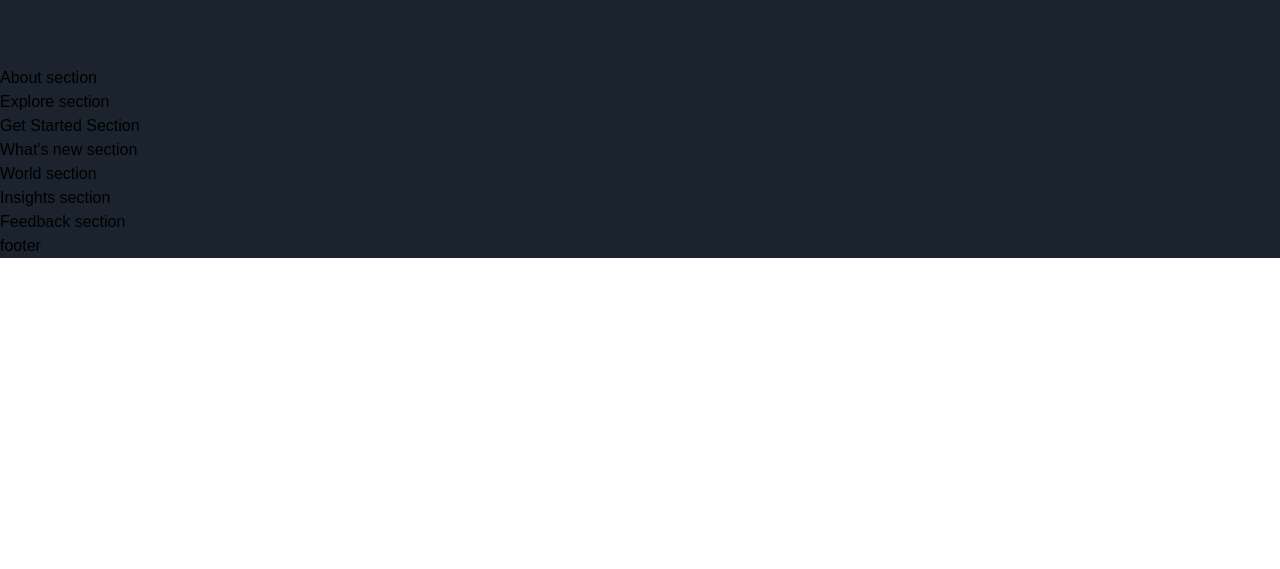
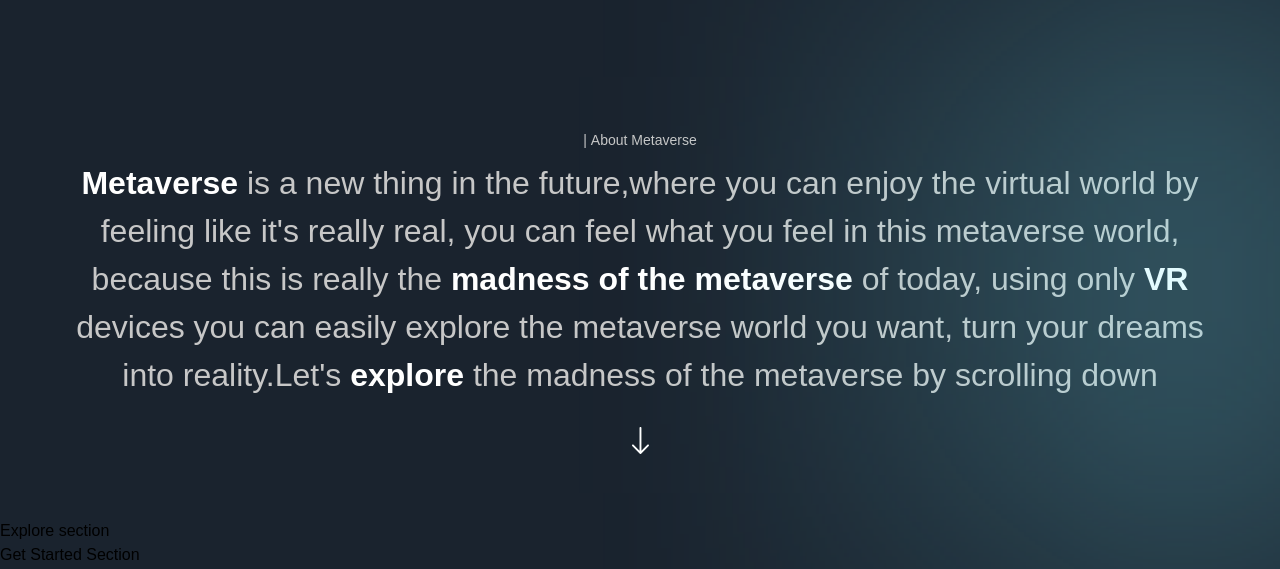
Before and after one commit to SHABIN-K/React-Project-metaverse, a Next.js app: page / in a window 1280 px wide. Shown: the part 1038-1607 px from the top of the page. Before the commit the page ends 1296 px from the top, so only its background shows below. Built offline with nearby package versions, Linux system fonts and the light colour scheme; a web font is replaced by a local one.

Commit message:
complete about section and edit the Customtext.jsx

```diff
--- a/components/CustomTexts.jsx
+++ b/components/CustomTexts.jsx
@@ -1,9 +1,22 @@
 'use client';
 
-export const TypingText = () => (
-  <p>Typing Text</p>
+import { motion } from 'framer-motion';
+import { textContainer, textVariant2 } from '../utils/motion'
+
+export const TypingText = ({ title, textStyles }) => (
+  <motion.p
+    variants={textContainer}
+    className={`font-normal text-[14px] text-secondary-white ${textStyles}`}>
+     {Array.from(title).map((Letter, index) =>(
+      <motion.span
+        variants={textVariant2}
+        key={index}>
+          {Letter === ' ' ? '\u00A0' : Letter}
+      </motion.span>
+     ))}
+  </motion.p>
 );
 
-export const TitleText = () => (
-  <h2>Title Text</h2>
+export const TitleText = ({ title, textStyles }) => (
+  <motion.h2>Title Text</motion.h2>
 );
--- a/sections/About.jsx
+++ b/sections/About.jsx
@@ -1,8 +1,46 @@
 'use client';
 
+import { motion } from 'framer-motion';
+import { TypingText } from '../components'
+import styles from '../styles'
+import { fadeIn, staggerContainer } from '../utils/motion'
+
 const About = () => (
-  <section>
-    About section
+  <section className={`${styles.paddings} relative z-10`}>
+
+    <div className="gradient-02 z-0" />
+
+    <motion.div
+      variants={staggerContainer}
+      initial="hidden"
+      whileInView="show"
+      viewport={{ once: false, amount: 0.25}}//https://www.framer.com/motion/examples/#scroll-triggered-animations
+      className={`${styles.innerWidth} mx-auto ${styles.flexCenter} flex-col`}
+      >
+        <TypingText
+           title="| About Metaverse"
+           textStyles="text-center"/>
+
+        <motion.p
+           variants={fadeIn('up', 'tween', 0.2, 1)}
+           className="mt-[8px] font-normal sm:text-[32px] text-[20px] text-center text-secondary-white">
+            <span className="font-extrabold text-white">Metaverse </span> is a new thing in the future,where you can enjoy
+            the virtual world by feeling like it's really real, you can feel what you feel in this metaverse world, because
+            this is really the  <span className="font-extrabold text-white">madness of the metaverse </span> of today, using
+            only  <span className="font-extrabold text-white">VR </span>  devices you can easily explore the metaverse world
+            you want, turn your dreams into reality.Let's  <span className="font-extrabold text-white">explore </span>  the
+            madness of the metaverse by scrolling down
+        </motion.p>
+
+        <motion.img
+          variants={fadeIn('up','tween', 0.3, 1)}
+          src="/arrow-down.svg"
+          alt='arrow down'
+          className='w-[18px] h-[28px] object-contain mt-[28px]'
+        />
+
+    </motion.div>
+
   </section>
 );
 
--- a/sections/Hero.jsx
+++ b/sections/Hero.jsx
@@ -11,7 +11,7 @@
       variants={staggerContainer}
       initial="hidden"
       whileInView="show"
-      viewport={{ once: false, amount: 0.25}} //https://www.framer.com/motion/examples/#scroll-triggered-animations*
+      viewport={{ once: false, amount: 0.25}} //https://www.framer.com/motion/examples/#scroll-triggered-animations
       className={`${styles.innerWidth} mx-auto flex flex-col`}
       >
         <div className="flex flex-col justify-center items-center relative z-10">
```
